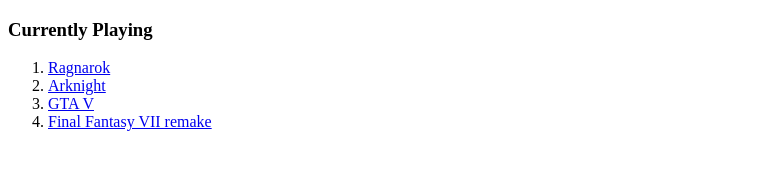
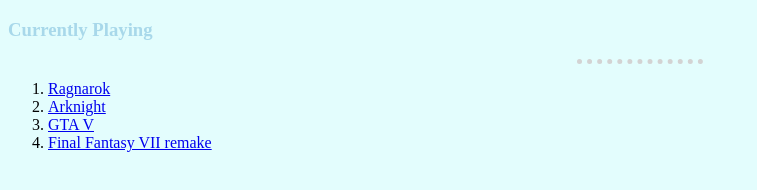
Before and after one commit to noom3227/CV, a plain HTML site: page playing.html in a window 1280 px wide. Shown: the whole page, without its empty margins (0-757 px from the left). Drawn offline with Linux system fonts and the light colour scheme.

Commit message:
Add files via upload

```diff
--- /dev/null
+++ b/css/styles.css
@@ -0,0 +1,20 @@
+  body {
+    background-color: #e3fdfd;
+  }
+
+  h1 {
+    color: #66BFBF;
+  }
+
+  h3 {
+    color: #a8d8ea;
+  }
+
+  hr {
+    background-color: #e3fdfd;
+    border-style: none;
+    border-top-style: dotted;
+    border-color: lightgrey;
+    border-width: 5px;
+    width: 10%
+  }
--- a/playing.html
+++ b/playing.html
@@ -2,10 +2,12 @@
 <html lang="en" dir="ltr">
   <head>
     <meta charset="utf-8">
-    <title></title>
+    <title>Currently Playing</title>
+      <link rel="stylesheet" href="css/styles.css">
   </head>
   <body>
   <h3>Currently Playing</h3>
+  <hr>
   <ol>
     <li><a href="https://ro.gnjoy.in.th/">Ragnarok</a></li>
     <li><a href="https://www.arknights.global/">Arknight</a></li>
```
Also changed, not shown: index.html (+6 -4 lines).
